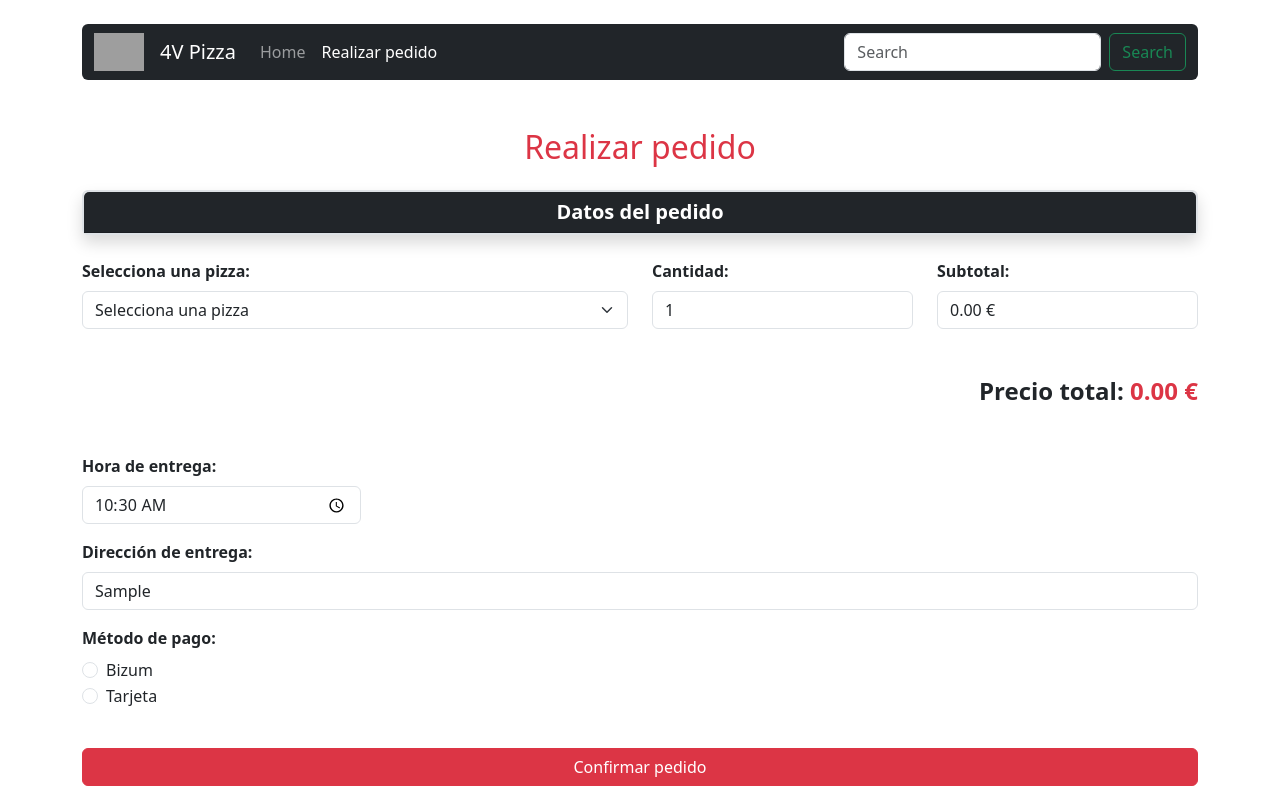
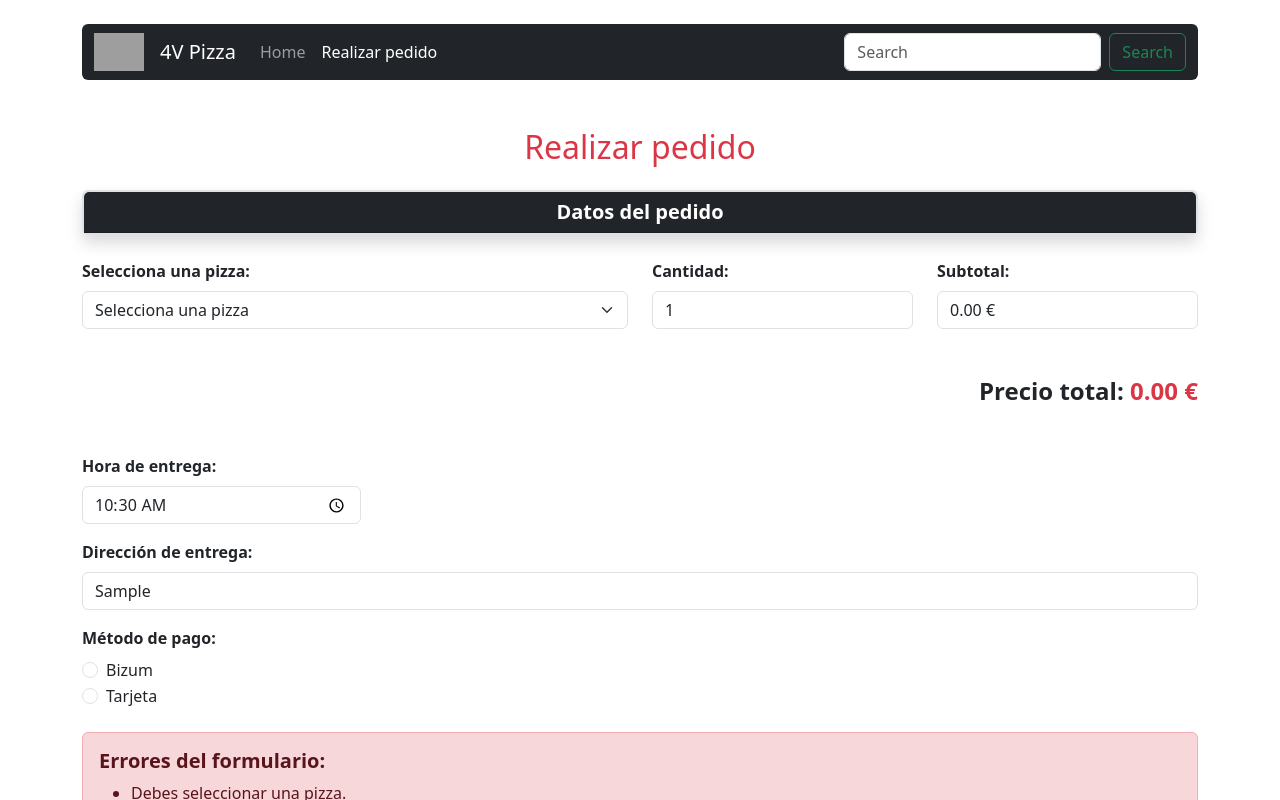
Before and after one commit to VlanVentura20/Ejercicio-Pizzas, an Angular app: page /formulario-pedir-pizzas in a window 1280 px wide. Both pictures are taken after typing "10:30", "Sample" into the empty fields and a click on the button "Confirmar pedido". Shown: the top 800 px of the page. Built offline with nearby package versions, Linux system fonts and the light colour scheme; grey boxes are pictures that could not be loaded.

Commit message:
feat: añadir validaciones al formulario

```diff
--- a/src/app/form-pedir-pizza/form-pedir-pizza.html
+++ b/src/app/form-pedir-pizza/form-pedir-pizza.html
@@ -1,4 +1,3 @@
-
 <h2 id="pedido" class="text-center text-danger mt-5 mb-4">Realizar pedido</h2>
 
 <div class="card shadow border border-2 mb-4">
@@ -7,7 +6,7 @@
   </div>
 </div>
 
-<form [formGroup]="pedirPizza">
+<form [formGroup]="pedirPizza" (ngSubmit)="confirmarPedido()">
 
   <div class="row mb-3">
 
@@ -37,11 +36,7 @@
         Cantidad:
       </label>
 
-        <input type="number"
-               class="form-control"
-               [formControlName]="$index"
-               min="1"
-               required>
+      <input type="number" class="form-control" [formControlName]="$index" min="1" required>
     </div>
 
     <div class="col-md-3 mb-3">
@@ -49,8 +44,7 @@
         Subtotal:
       </label>
 
-        <input type="text"
-               class="form-control"
+      <input type="text" class="form-control"
         [value]="(obtenerPrecio(seleccion.value) * (pedirPizza.controls.cantidad.at($index).value || 0)).toFixed(2) + ' €'"
         readonly>
     </div>
@@ -58,12 +52,9 @@
     }
 
     <div class="mt-2 mb-4">
-      @if (pedirPizza.controls.tipoPizza.length < pizzas.length
-           && pedirPizza.controls.tipoPizza.at(pedirPizza.controls.tipoPizza.length - 1).value !== '') {
-
-        <button type="button"
-                class="btn btn-success mt-2"
-                (click)="anadirPizza()">
+      @if (pedirPizza.controls.tipoPizza.length < pizzas.length &&
+        pedirPizza.controls.tipoPizza.at(pedirPizza.controls.tipoPizza.length - 1).value !=='' ) { <button type="button"
+        class="btn btn-success mt-2" (click)="anadirPizza()">
         Añadir otra pizza
         </button>
         }
@@ -84,11 +75,7 @@
     </label>
 
     <div class="col-sm-3">
-      <input type="time"
-             class="form-control"
-             id="hora"
-             formControlName="horaEntrega"
-             required>
+      <input type="time" class="form-control" id="hora" formControlName="horaEntrega" required>
     </div>
   </div>
 
@@ -97,12 +84,8 @@
       Dirección de entrega:
     </label>
 
-    <input type="text"
-           class="form-control"
-           id="direccion"
-           formControlName="direccionEntrega"
-           placeholder="Introduce tu dirección"
-           required>
+    <input type="text" class="form-control" id="direccion" formControlName="direccionEntrega"
+      placeholder="Introduce tu dirección" required>
   </div>
 
   <div class="mb-3">
@@ -111,11 +94,7 @@
     </label>
 
     <div class="form-check">
-      <input class="form-check-input"
-             type="radio"
-             formControlName="metodoDePago"
-             id="bizum"
-             value="bizum">
+      <input class="form-check-input" type="radio" formControlName="metodoDePago" id="bizum" value="bizum">
 
       <label class="form-check-label" for="bizum">
         Bizum
@@ -123,11 +102,7 @@
     </div>
 
     <div class="form-check">
-      <input class="form-check-input"
-             type="radio"
-             formControlName="metodoDePago"
-             id="tarjeta"
-             value="tarjeta">
+      <input class="form-check-input" type="radio" formControlName="metodoDePago" id="tarjeta" value="tarjeta">
 
       <label class="form-check-label" for="tarjeta">
         Tarjeta
@@ -141,11 +116,7 @@
     Introduce tu número de teléfono:
   </label>
 
-    <input type="tel"
-           class="form-control"
-           formControlName="numeroTelefono"
-           placeholder="Número de teléfono"
-           required>
+  <input type="tel" class="form-control" formControlName="numeroTelefono" placeholder="Número de teléfono" required>
 
   } @else if (pedirPizza.controls.metodoDePago.value === 'tarjeta') {
 
@@ -153,34 +124,96 @@
     Número de tarjeta:
   </label>
 
-    <input type="text"
-           class="form-control"
-           formControlName="numeroTarjeta"
-           placeholder="Número de tarjeta"
-           required>
+  <input type="text" class="form-control" formControlName="numeroTarjeta" placeholder="Número de tarjeta" required>
 
   <div class="col-sm-3">
     <label class="form-label mt-3">
       Fecha de caducidad:
     </label>
 
-      <input type="month"
-             class="form-control"
-             formControlName="caducidadTarjeta"
-             required>
+    <input type="month" class="form-control" formControlName="caducidadTarjeta" required>
   </div>
 
   <label class="form-label mt-3">
     CVV:
   </label>
 
-    <input type="text"
-           class="form-control"
-           formControlName="cvvTarjeta"
-           placeholder="CVV"
-           maxlength="4"
-           required>
+  <input type="text" class="form-control" formControlName="cvvTarjeta" placeholder="CVV" maxlength="4" required>
   }
+
+
+  @if (mostrarErrores && pedirPizza.invalid) {
+
+  <div class="alert alert-danger mt-4">
+    <h5 class="fw-bold">Errores del formulario:</h5>
+
+    <ul class="mb-0">
+
+      @if (pedirPizza.controls.tipoPizza.invalid) {
+      <li>Debes seleccionar una pizza.</li>
+      }
+
+      @if (pedirPizza.controls.cantidad.invalid) {
+      <li>Las cantidades deben ser números enteros mayores que 0.</li>
+      }
+
+      @if (pedirPizza.controls.horaEntrega.hasError('required')) {
+      <li>Debes indicar una hora de entrega.</li>
+      }
+
+      @if (pedirPizza.controls.direccionEntrega.hasError('required')) {
+      <li>Debes introducir una dirección de entrega.</li>
+      }
+
+      @if (pedirPizza.controls.direccionEntrega.hasError('minlength')) {
+      <li>La dirección debe tener al menos 5 caracteres.</li>
+      }
+
+      @if (pedirPizza.controls.metodoDePago.hasError('required')) {
+      <li>Debes seleccionar un método de pago.</li>
+      }
+
+      @if (pedirPizza.controls.metodoDePago.value === 'bizum') {
+
+      @if (pedirPizza.controls.numeroTelefono.hasError('required')) {
+      <li>Debes introducir un número de teléfono.</li>
+      }
+
+      @if (pedirPizza.controls.numeroTelefono.hasError('pattern')) {
+      <li>El número de teléfono debe tener 9 dígitos.</li>
+      }
+
+      }
+
+      @if (pedirPizza.controls.metodoDePago.value === 'tarjeta') {
+
+      @if (pedirPizza.controls.numeroTarjeta.hasError('required')) {
+      <li>Debes introducir el número de tarjeta.</li>
+      }
+
+      @if (pedirPizza.controls.numeroTarjeta.hasError('pattern')) {
+      <li>El número de tarjeta debe tener 16 dígitos.</li>
+      }
+
+      @if (pedirPizza.controls.caducidadTarjeta.hasError('required')) {
+      <li>Debes introducir la fecha de caducidad.</li>
+      }
+
+      @if (pedirPizza.controls.cvvTarjeta.hasError('required')) {
+      <li>Debes introducir el CVV.</li>
+      }
+
+      @if (pedirPizza.controls.cvvTarjeta.hasError('pattern')) {
+      <li>El CVV debe tener 3 o 4 dígitos.</li>
+      }
+
+      }
+
+    </ul>
+  </div>
+
+  }
+
 
   <button type="submit" class="btn btn-danger w-100 mt-4">
     Confirmar pedido
--- a/src/app/form-pedir-pizza/form-pedir-pizza.ts
+++ b/src/app/form-pedir-pizza/form-pedir-pizza.ts
@@ -1,7 +1,7 @@
 import { Component, OnInit } from '@angular/core';
 import { Pizza } from '../../models/Pizza';
 import { pizzas } from '../../models/pizzas';
-import { FormControl, ReactiveFormsModule, FormGroup, FormArray } from '@angular/forms';
+import { FormControl, ReactiveFormsModule, FormGroup, FormArray, Validators, AbstractControl, ValidationErrors } from '@angular/forms';
 import { Router } from '@angular/router';
 
 @Component({
@@ -15,13 +15,33 @@ export class FormPedirPizza implements OnInit {
   pedirPizza = new FormGroup({
     tipoPizza: new FormArray<FormControl<string | null>>([]),
     cantidad: new FormArray<FormControl<number | null>>([]),
-    horaEntrega: new FormControl(''),
-    direccionEntrega: new FormControl(''),
-    metodoDePago: new FormControl(''),
-    numeroTelefono: new FormControl(''),
-    numeroTarjeta: new FormControl(''),
+
+    horaEntrega: new FormControl('', [
+      Validators.required
+    ]),
+
+    direccionEntrega: new FormControl('', [
+      Validators.required,
+      Validators.minLength(5)
+    ]),
+
+    metodoDePago: new FormControl('', [
+      Validators.required
+    ]),
+
+    numeroTelefono: new FormControl('', [
+      Validators.pattern('^[0-9]{9}$')
+    ]),
+
+    numeroTarjeta: new FormControl('', [
+      Validators.pattern('^[0-9]{16}$')
+    ]),
+
     caducidadTarjeta: new FormControl(''),
-    cvvTarjeta: new FormControl('')
+
+    cvvTarjeta: new FormControl('', [
+      Validators.pattern('^[0-9]{3,4}$')
+    ])
   });
 
   constructor(private router: Router) { }
@@ -45,8 +65,17 @@ export class FormPedirPizza implements OnInit {
         let indice = this.pedirPizza.controls.tipoPizza.value.indexOf(pizza.nombre);
 
         if (indice === -1) {
-          this.pedirPizza.controls.tipoPizza.push(new FormControl(pizza.nombre));
-          this.pedirPizza.controls.cantidad.push(new FormControl(1));
+          this.pedirPizza.controls.tipoPizza.push(
+            new FormControl(pizza.nombre, Validators.required)
+          );
+
+          this.pedirPizza.controls.cantidad.push(
+            new FormControl(1, [
+              Validators.required,
+              Validators.min(1),
+              Validators.pattern('^[0-9]+$')
+            ])
+          );
         } else {
           let control = this.pedirPizza.controls.cantidad.at(indice);
 
@@ -65,8 +94,17 @@ export class FormPedirPizza implements OnInit {
   }
 
   anadirPizza() {
-    this.pedirPizza.controls.tipoPizza.push(new FormControl(''));
-    this.pedirPizza.controls.cantidad.push(new FormControl(1));
+    this.pedirPizza.controls.tipoPizza.push(
+      new FormControl('', Validators.required)
+    );
+
+    this.pedirPizza.controls.cantidad.push(
+      new FormControl(1, [
+        Validators.required,
+        Validators.min(1),
+        Validators.pattern('^[0-9]+$')
+      ])
+    );
   }
 
   obtenerPrecio(nombre: string | null): number {
@@ -94,6 +132,19 @@ export class FormPedirPizza implements OnInit {
     return total;
   }
 
+  mostrarErrores = false;
+
+  confirmarPedido() {
+  this.mostrarErrores = true;
+
+  if (this.pedirPizza.invalid) {
+    this.pedirPizza.markAllAsTouched();
+    return;
+  }
+
+  console.log("Pedido confirmado:", this.pedirPizza.value);
+}
+
   pizzas = pizzas;
 
 }
```
Lines whose indentation alone changed are shown as unchanged.
